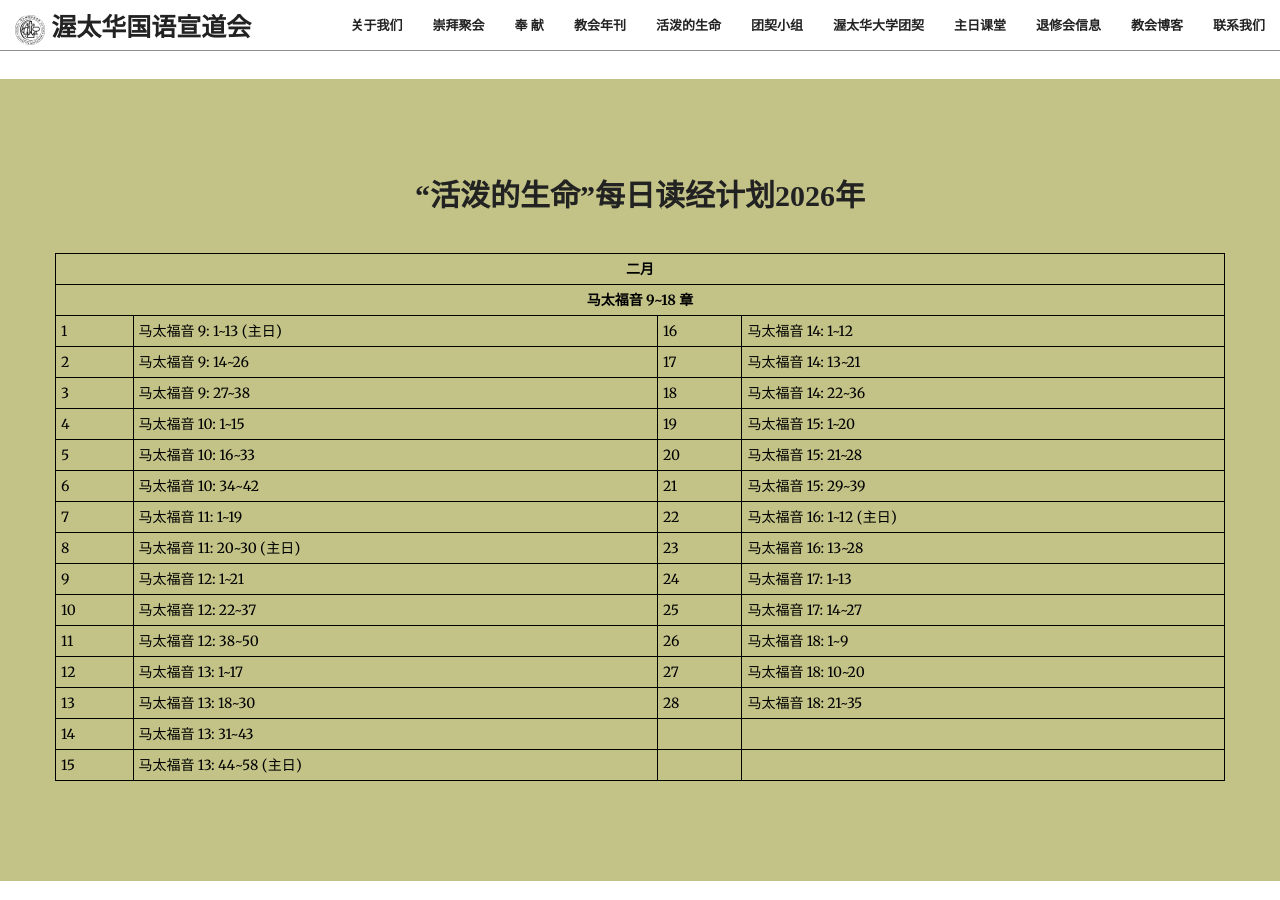
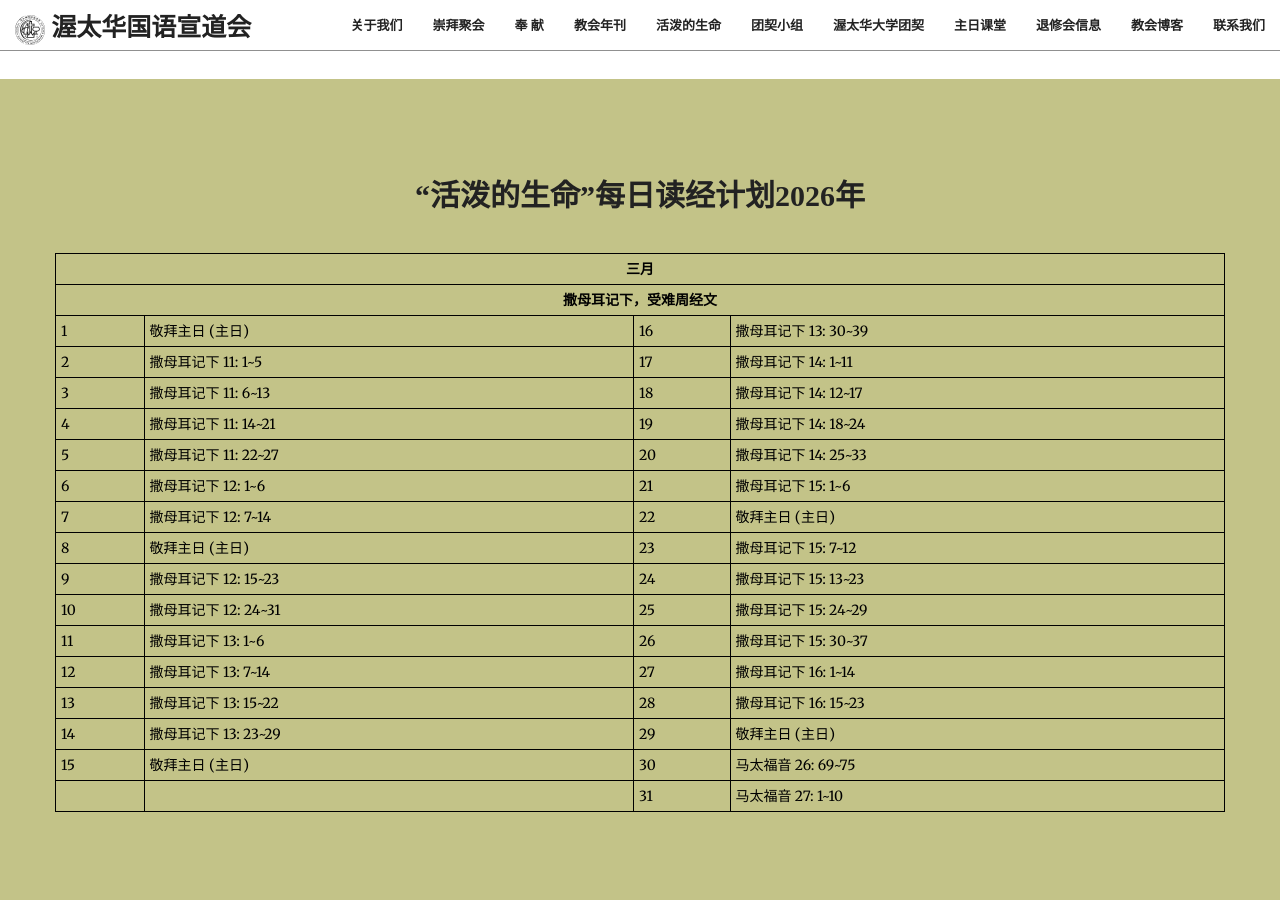
Before and after one commit to JonasYow/ottawaomac, a Jekyll site: the page built from index.html, in a window 1280 px wide and 900 px high, scrolled down 2563 px. Built offline with Jekyll 4.4.1, drawn with Linux system fonts in a browser that asks for light colours; some web fonts are replaced.

Commit message:
Update 2026 Mar content

```diff
--- a/_includes/dailylivingwater.html
+++ b/_includes/dailylivingwater.html
@@ -1,4 +1,4 @@
-<section id="livingwater-february" class="bg-primary">
+<section id="livingwater-march" class="bg-primary">
   <div class="container">
     <div class="row">
       <div class="col-lg-12 text-center">
@@ -8,27 +8,28 @@
 
       <table style="width:100%">
         <tr>
-          <th colspan="4" class="text-center">二月</th>
+          <th colspan="4" class="text-center">三月</th>
         </tr>
         <tr>
-          <th colspan="4" class="text-center">马太福音 9~18 章</th>
+          <th colspan="4" class="text-center">撒母耳记下，受难周经文</th>
         </tr>
 
-        <tr><td>1</td><td>马太福音 9: 1~13 (主日)</td><td>16</td><td>马太福音 14: 1~12</td></tr>
-        <tr><td>2</td><td>马太福音 9: 14~26</td><td>17</td><td>马太福音 14: 13~21</td></tr>
-        <tr><td>3</td><td>马太福音 9: 27~38</td><td>18</td><td>马太福音 14: 22~36</td></tr>
-        <tr><td>4</td><td>马太福音 10: 1~15</td><td>19</td><td>马太福音 15: 1~20</td></tr>
-        <tr><td>5</td><td>马太福音 10: 16~33</td><td>20</td><td>马太福音 15: 21~28</td></tr>
-        <tr><td>6</td><td>马太福音 10: 34~42</td><td>21</td><td>马太福音 15: 29~39</td></tr>
-        <tr><td>7</td><td>马太福音 11: 1~19</td><td>22</td><td>马太福音 16: 1~12 (主日)</td></tr>
-        <tr><td>8</td><td>马太福音 11: 20~30 (主日)</td><td>23</td><td>马太福音 16: 13~28</td></tr>
-        <tr><td>9</td><td>马太福音 12: 1~21</td><td>24</td><td>马太福音 17: 1~13</td></tr>
-        <tr><td>10</td><td>马太福音 12: 22~37</td><td>25</td><td>马太福音 17: 14~27</td></tr>
-        <tr><td>11</td><td>马太福音 12: 38~50</td><td>26</td><td>马太福音 18: 1~9</td></tr>
-        <tr><td>12</td><td>马太福音 13: 1~17</td><td>27</td><td>马太福音 18: 10~20</td></tr>
-        <tr><td>13</td><td>马太福音 13: 18~30</td><td>28</td><td>马太福音 18: 21~35</td></tr>
-        <tr><td>14</td><td>马太福音 13: 31~43</td><td></td><td></td></tr>
-        <tr><td>15</td><td>马太福音 13: 44~58 (主日)</td><td></td><td></td></tr>
+        <tr><td>1</td><td>敬拜主日 (主日)</td><td>16</td><td>撒母耳记下 13: 30~39</td></tr>
+        <tr><td>2</td><td>撒母耳记下 11: 1~5</td><td>17</td><td>撒母耳记下 14: 1~11</td></tr>
+        <tr><td>3</td><td>撒母耳记下 11: 6~13</td><td>18</td><td>撒母耳记下 14: 12~17</td></tr>
+        <tr><td>4</td><td>撒母耳记下 11: 14~21</td><td>19</td><td>撒母耳记下 14: 18~24</td></tr>
+        <tr><td>5</td><td>撒母耳记下 11: 22~27</td><td>20</td><td>撒母耳记下 14: 25~33</td></tr>
+        <tr><td>6</td><td>撒母耳记下 12: 1~6</td><td>21</td><td>撒母耳记下 15: 1~6</td></tr>
+        <tr><td>7</td><td>撒母耳记下 12: 7~14</td><td>22</td><td>敬拜主日 (主日)</td></tr>
+        <tr><td>8</td><td>敬拜主日 (主日)</td><td>23</td><td>撒母耳记下 15: 7~12</td></tr>
+        <tr><td>9</td><td>撒母耳记下 12: 15~23</td><td>24</td><td>撒母耳记下 15: 13~23</td></tr>
+        <tr><td>10</td><td>撒母耳记下 12: 24~31</td><td>25</td><td>撒母耳记下 15: 24~29</td></tr>
+        <tr><td>11</td><td>撒母耳记下 13: 1~6</td><td>26</td><td>撒母耳记下 15: 30~37</td></tr>
+        <tr><td>12</td><td>撒母耳记下 13: 7~14</td><td>27</td><td>撒母耳记下 16: 1~14</td></tr>
+        <tr><td>13</td><td>撒母耳记下 13: 15~22</td><td>28</td><td>撒母耳记下 16: 15~23</td></tr>
+        <tr><td>14</td><td>撒母耳记下 13: 23~29</td><td>29</td><td>敬拜主日 (主日)</td></tr>
+        <tr><td>15</td><td>敬拜主日 (主日)</td><td>30</td><td>马太福音 26: 69~75</td></tr>
+        <tr><td></td><td></td><td>31</td><td>马太福音 27: 1~10</td></tr>
       </table>
     </div>
   </div>
```
